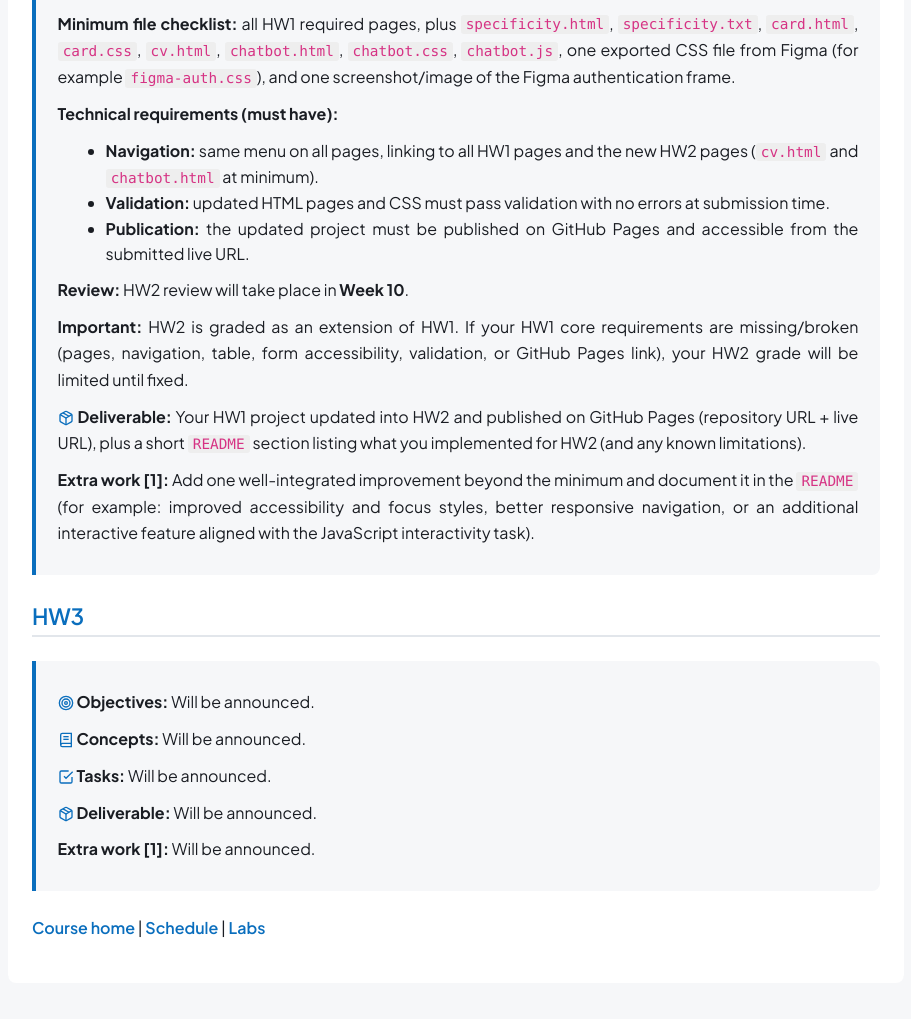
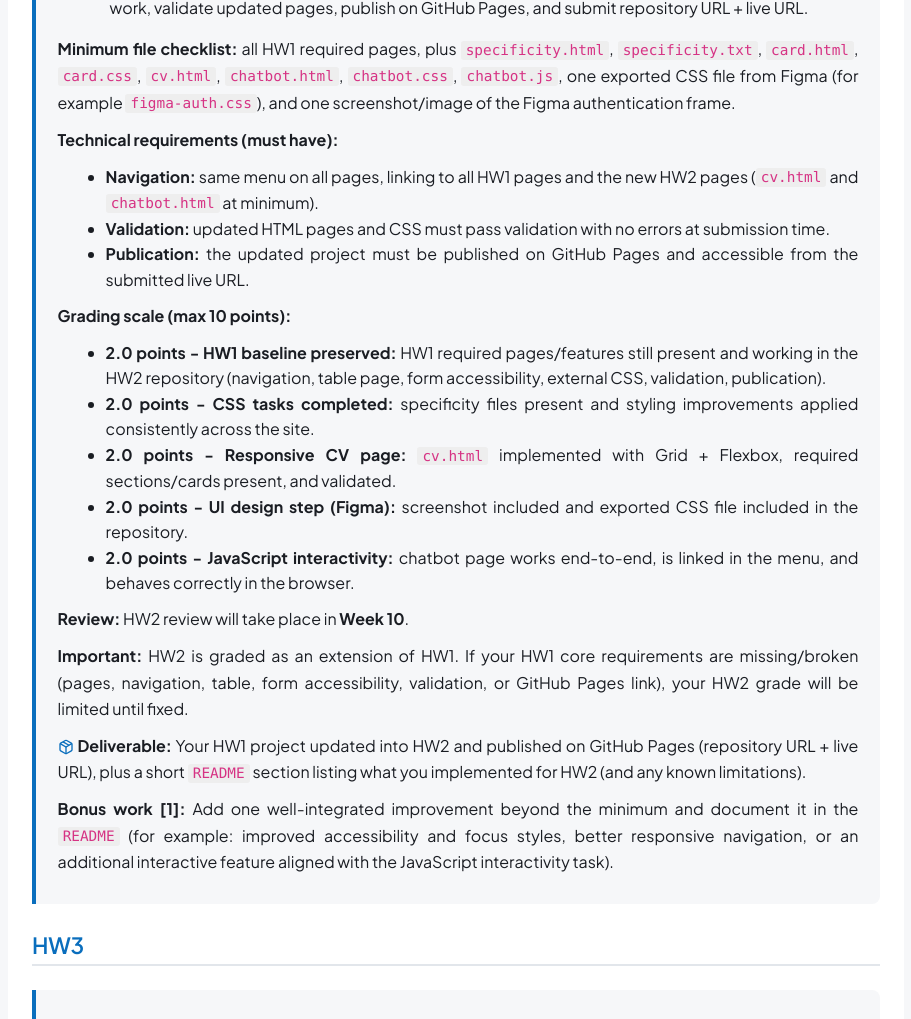
Before and after one commit to stefaniga/ewd-uvt-2026, a plain HTML site: page assignments/index.html in a window 1280 px wide. Shown: the part 3708-4727 px from the top of the page, without its empty margins (184-1095 px from the left). Before the commit the page ends 4691 px from the top, so only its background shows below. Drawn offline with nearby package versions, Linux system fonts and the light colour scheme.

Commit message:
wd-updates-v2-hw2

```diff
--- a/assignments/index.html
+++ b/assignments/index.html
@@ -115,7 +115,7 @@
 			<p><strong>Generative AI policy (UVT):</strong> follow the course policy from <a href="../#info">Course home - Info</a>, including allowed/prohibited uses and the required transparency declaration model.</p>
 			<p><strong><svg class="icon-svg" aria-hidden="true" focusable="false"><use href="#icon-task"/></svg> Tasks:</strong></p>
 			<ol>
-				<li><strong>Start from HW1 (do not restart):</strong> keep your HW1 repository and build on top of it. Your project must still satisfy all HW1 requirements (pages, navigation, semantic structure, table page, form accessibility, external CSS, validation, and GitHub Pages publication).</li>
+				<li><strong>Start from HW1 (copy, do not restart):</strong> accept the HW2 assignment repository and copy your complete HW1 project into it (same topic, same pages, same assets). You will continue working in the HW2 repository. Your project must still satisfy all HW1 requirements (pages, navigation, semantic structure, table page, form accessibility, external CSS, validation, and GitHub Pages publication).</li>
 				<li><strong>CSS fundamentals (specificity + selectors):</strong>
 					<ul>
 						<li><strong>Create the specificity exercise files:</strong> add <code>specificity.html</code> and <code>specificity.txt</code> (include the provided code exactly as required and answer the required questions).</li>
@@ -156,10 +156,18 @@
 				<li><strong>Validation:</strong> updated HTML pages and CSS must pass validation with no errors at submission time.</li>
 				<li><strong>Publication:</strong> the updated project must be published on GitHub Pages and accessible from the submitted live URL.</li>
 			</ul>
+			<p><strong>Grading scale (max 10 points):</strong></p>
+			<ul>
+				<li><strong>2.0 points - HW1 baseline preserved:</strong> HW1 required pages/features still present and working in the HW2 repository (navigation, table page, form accessibility, external CSS, validation, publication).</li>
+				<li><strong>2.0 points - CSS tasks completed:</strong> specificity files present and styling improvements applied consistently across the site.</li>
+				<li><strong>2.0 points - Responsive CV page:</strong> <code>cv.html</code> implemented with Grid + Flexbox, required sections/cards present, and validated.</li>
+				<li><strong>2.0 points - UI design step (Figma):</strong> screenshot included and exported CSS file included in the repository.</li>
+				<li><strong>2.0 points - JavaScript interactivity:</strong> chatbot page works end-to-end, is linked in the menu, and behaves correctly in the browser.</li>
+			</ul>
 			<p><strong>Review:</strong> HW2 review will take place in <strong>Week 10</strong>.</p>
 			<p><strong>Important:</strong> HW2 is graded as an extension of HW1. If your HW1 core requirements are missing/broken (pages, navigation, table, form accessibility, validation, or GitHub Pages link), your HW2 grade will be limited until fixed.</p>
 			<p><strong><svg class="icon-svg" aria-hidden="true" focusable="false"><use href="#icon-deliverable"/></svg> Deliverable:</strong> Your HW1 project updated into HW2 and published on GitHub Pages (repository URL + live URL), plus a short <code>README</code> section listing what you implemented for HW2 (and any known limitations).</p>
-			<p><strong>Extra work [1]:</strong> Add one well-integrated improvement beyond the minimum and document it in the <code>README</code> (for example: improved accessibility and focus styles, better responsive navigation, or an additional interactive feature aligned with the JavaScript interactivity task).</p>
+			<p><strong>Bonus work [1]:</strong> Add one well-integrated improvement beyond the minimum and document it in the <code>README</code> (for example: improved accessibility and focus styles, better responsive navigation, or an additional interactive feature aligned with the JavaScript interactivity task).</p>
 		</div>
 	</section>
 
```
